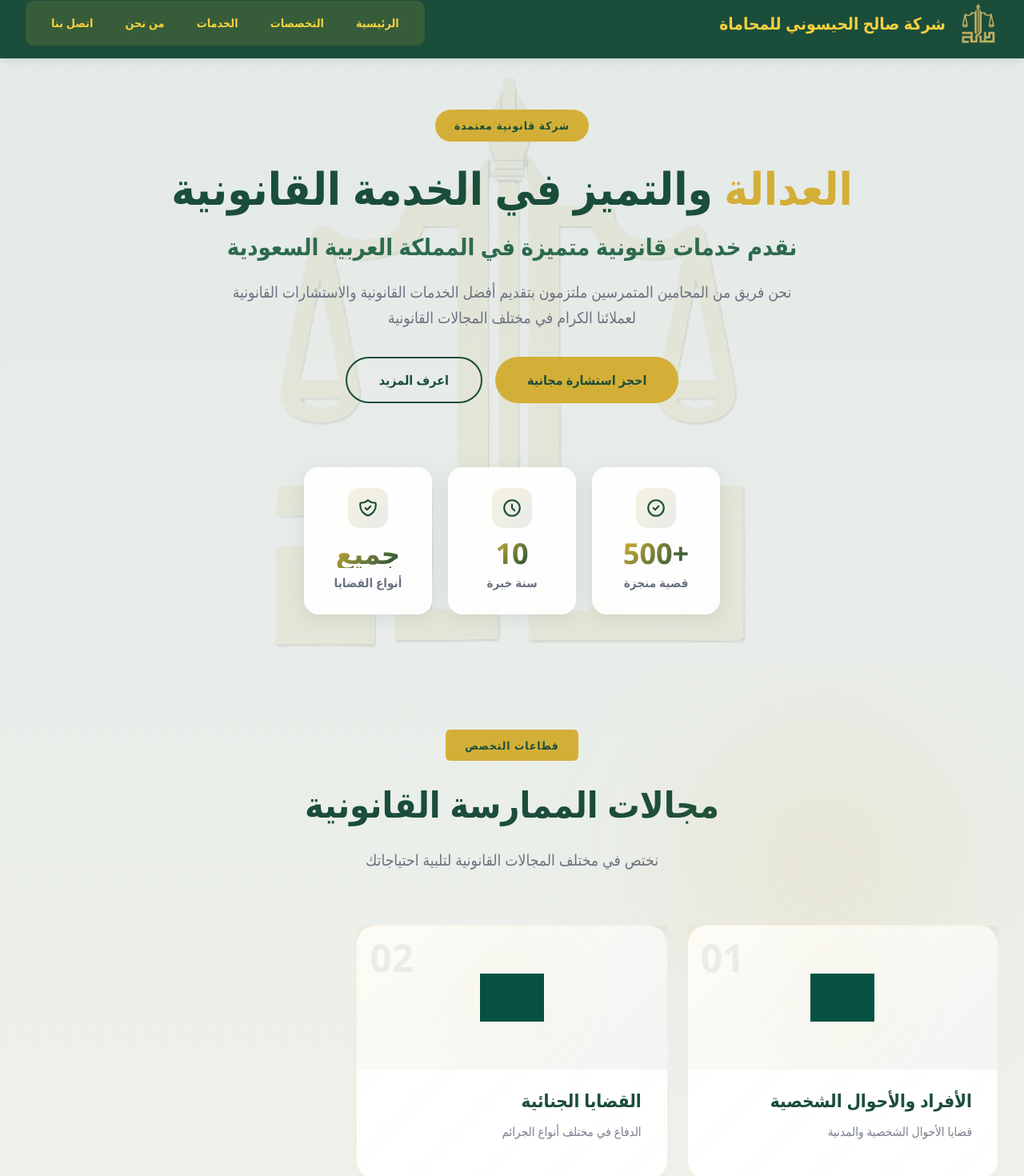
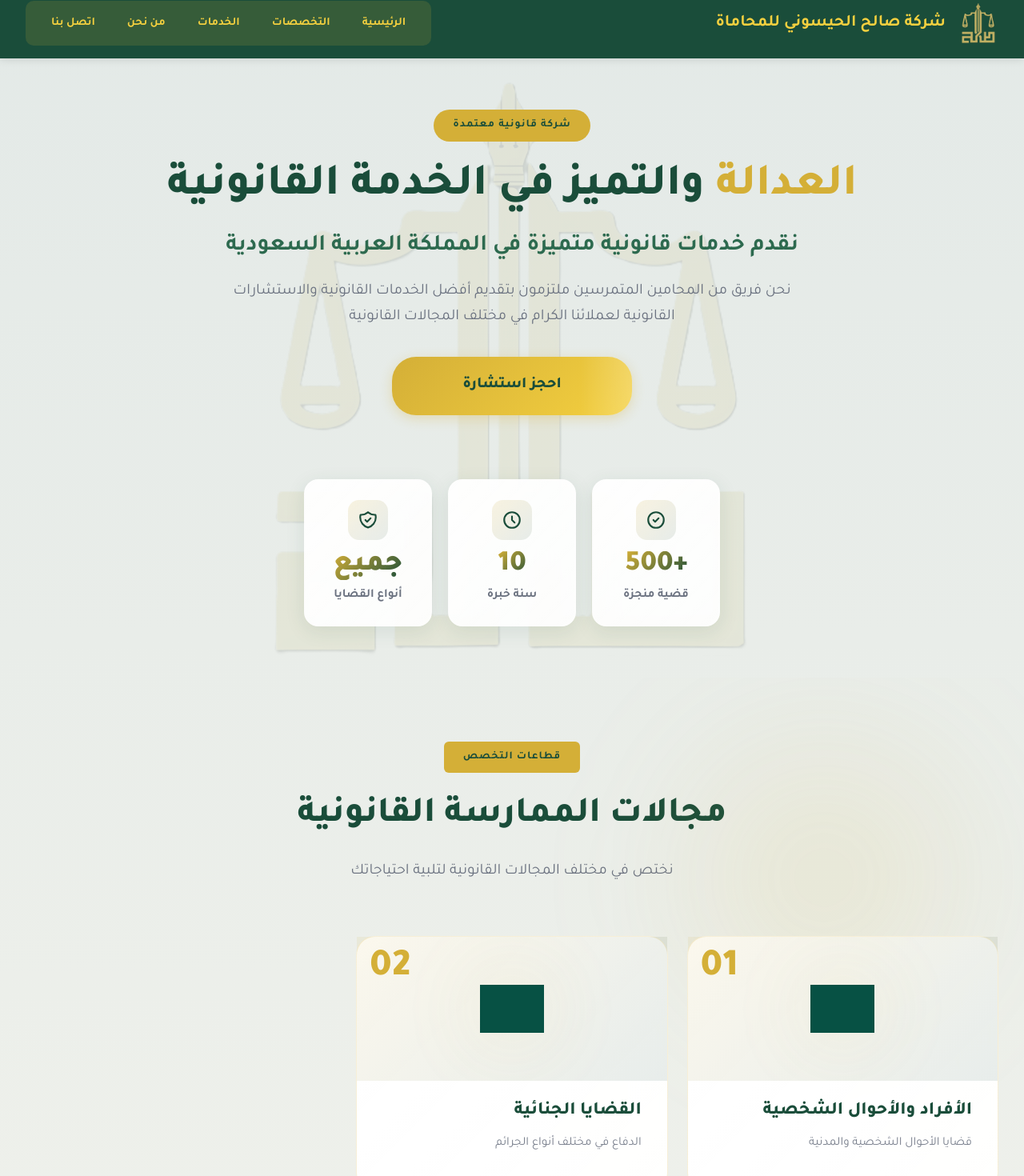
Before and after one commit to mshraky3/alhisonylaw, a React (Vite) app in the folder React/: page / in a window 1280 px wide. Shown: the part 15-1485 px from the top of the page at 80% size. Built offline with nearby package versions, Linux system fonts and the light colour scheme; grey boxes are pictures that could not be loaded.

Commit message:
Add files via upload

```diff
--- a/React/index.html
+++ b/React/index.html
@@ -2,6 +2,12 @@
 <html lang="ar" dir="rtl">
   <head>
     <meta charset="UTF-8" />
+    <link rel="preconnect" href="https://fonts.googleapis.com" />
+    <link rel="preconnect" href="https://fonts.gstatic.com" crossorigin />
+    <link
+      href="https://fonts.googleapis.com/css2?family=Tajawal:wght@300;400;500;700;800;900&display=swap"
+      rel="stylesheet"
+    />
     <link rel="icon" type="image/png" href="/logo_without_bg.png" />
     <link rel="apple-touch-icon" href="/logo_without_bg.png" />
     <meta name="viewport" content="width=device-width, initial-scale=1.0" />
--- a/React/src/App.css
+++ b/React/src/App.css
@@ -28,7 +28,7 @@ html {
 }
 
 body {
-  font-family: 'Cairo', 'Segoe UI', Tahoma, sans-serif;
+  font-family: 'Tajawal', 'Segoe UI', Tahoma, sans-serif;
   color: var(--text-dark);
   line-height: 1.7;
   overflow-x: hidden;
@@ -56,6 +56,18 @@ body {
   top: 0;
   z-index: 1000;
   box-shadow: 0 2px 10px rgba(0, 0, 0, 0.1);
+  animation: fadeInDown 0.6s ease-out;
+}
+
+@keyframes fadeInDown {
+  from {
+    opacity: 0;
+    transform: translateY(-20px);
+  }
+  to {
+    opacity: 1;
+    transform: translateY(0);
+  }
 }
 
 .header-content {
@@ -153,6 +165,18 @@ body {
   z-index: 1;
   max-width: 900px;
   margin: 0 auto;
+  animation: fadeInUp 0.8s ease-out 0.2s both;
+}
+
+@keyframes fadeInUp {
+  from {
+    opacity: 0;
+    transform: translateY(30px);
+  }
+  to {
+    opacity: 1;
+    transform: translateY(0);
+  }
 }
 
 .hero-badge {
@@ -166,6 +190,16 @@ body {
   margin-bottom: 1.5rem;
   text-transform: uppercase;
   letter-spacing: 1px;
+  animation: fadeIn 0.6s ease-out;
+}
+
+@keyframes fadeIn {
+  from {
+    opacity: 0;
+  }
+  to {
+    opacity: 1;
+  }
 }
 
 .hero-title {
@@ -202,8 +236,11 @@ body {
   justify-content: center;
   flex-wrap: wrap;
   margin-bottom: 3rem;
-}
-
+  animation: fadeInUp 0.8s ease-out 0.4s both;
+}
+.hero-buttons a {
+  text-decoration: none !important;
+}
 .cta-button {
   padding: 1rem 2.5rem;
   font-size: 1rem;
@@ -216,26 +253,77 @@ body {
 }
 
 .cta-button.primary {
-  background: var(--gold);
+  background: linear-gradient(135deg, var(--gold) 0%, var(--gold-light) 100%);
   color: var(--green-dark);
+  box-shadow: 0 4px 15px rgba(212, 175, 55, 0.3);
 }
 
 .cta-button.primary:hover {
-  background: var(--gold-light);
-  transform: translateY(-2px);
-  box-shadow: 0 5px 15px rgba(212, 175, 55, 0.4);
-}
-
-.cta-button.secondary {
-  background: transparent;
-  color: var(--green-dark);
-  border: 2px solid var(--green-dark);
-}
-
-.cta-button.secondary:hover {
-  background: var(--green-dark);
-  color: var(--white);
-}
+  background: linear-gradient(135deg, var(--gold-light) 0%, var(--gold) 100%);
+  transform: translateY(-3px);
+  box-shadow: 0 8px 25px rgba(212, 175, 55, 0.5);
+}
+
+.hero-cta {
+  padding: 1.25rem 3rem;
+  font-size: 1.2rem;
+  font-weight: 800;
+  min-width: 300px;
+  box-shadow: 0 6px 20px rgba(212, 175, 55, 0.4);
+  position: relative;
+  overflow: hidden;
+}
+
+.hero-cta > * {
+  position: relative;
+  z-index: 2;
+}
+
+.hero-cta::before {
+  content: '';
+  position: absolute;
+  top: 0;
+  left: -100%;
+  width: 100%;
+  height: 100%;
+  background: linear-gradient(
+    90deg,
+    transparent,
+    rgba(255, 255, 255, 0.5),
+    transparent
+  );
+  animation: shine 3s infinite;
+  z-index: 1;
+  pointer-events: none;
+}
+
+@keyframes shine {
+  0% {
+    left: -100%;
+  }
+  50% {
+    left: 100%;
+  }
+  100% {
+    left: 100%;
+  }
+}
+
+.hero-cta:hover {
+  transform: translateY(-4px) scale(1.02);
+  box-shadow: 0 10px 30px rgba(212, 175, 55, 0.6);
+}
+
+.hero-cta:hover::before {
+  animation: shine 1.5s infinite;
+}
+
+.hero-cta svg {
+  width: 24px;
+  height: 24px;
+  flex-shrink: 0;
+}
+
 
 .hero-stats {
   display: flex;
@@ -259,6 +347,16 @@ body {
   transition: all 0.4s cubic-bezier(0.4, 0, 0.2, 1);
   border: 2px solid transparent;
   flex: 1;
+  animation: fadeInUp 0.6s ease-out;
+  opacity: 0;
+  animation-fill-mode: forwards;
+}
+
+.stat-item:nth-child(1) { animation-delay: 0.1s; }
+.stat-item:nth-child(2) { animation-delay: 0.2s; }
+.stat-item:nth-child(3) { animation-delay: 0.3s; }
+
+.stat-item {
   min-width: 160px;
   max-width: 220px;
   display: flex;
@@ -373,7 +471,6 @@ body {
 /* ============================================
    Sections - Seamless Flow
    ============================================ */
-.services,
 .about,
 .contact {
   padding: 5rem 2rem;
@@ -381,7 +478,9 @@ body {
   margin: 0 auto;
   width: 100%;
   overflow-x: hidden;
-}
+  animation: fadeInUp 0.8s ease-out;
+}
+
 
 .section-header {
   text-align: center;
@@ -415,76 +514,6 @@ body {
   margin: 0 auto;
 }
 
-.services-grid {
-  display: grid;
-  grid-template-columns: repeat(auto-fit, minmax(300px, 1fr));
-  gap: 2rem;
-  margin-top: 3rem;
-}
-
-.service-card {
-  background: rgba(255, 255, 255, 0.95);
-  backdrop-filter: blur(10px);
-  padding: 2.5rem;
-  border-radius: 20px;
-  box-shadow: 0 4px 20px rgba(0, 0, 0, 0.08);
-  transition: all 0.3s;
-  border-top: 3px solid var(--gold);
-}
-
-.service-card:hover {
-  transform: translateY(-8px);
-  box-shadow: 0 12px 40px rgba(0, 0, 0, 0.15);
-}
-
-.service-icon-wrapper {
-  width: 70px;
-  height: 70px;
-  margin: 0 auto 1.5rem;
-  background: rgba(212, 175, 55, 0.1);
-  border-radius: 12px;
-  display: flex;
-  align-items: center;
-  justify-content: center;
-  transition: all 0.3s;
-}
-
-.service-card:hover .service-icon-wrapper {
-  background: var(--gold);
-  transform: scale(1.1);
-}
-
-.service-icon {
-  width: 50px;
-  height: 50px;
-  object-fit: contain;
-  filter: brightness(0) saturate(100%) invert(27%) sepia(15%) saturate(2000%) hue-rotate(120deg) brightness(0.9);
-  transition: all 0.3s;
-}
-
-.service-card:hover .service-icon {
-  filter: brightness(0) saturate(100%) invert(75%) sepia(95%) saturate(2000%) hue-rotate(5deg);
-}
-
-.service-card h3 {
-  font-size: 1.5rem;
-  color: var(--green-dark);
-  margin-bottom: 1rem;
-  font-weight: 700;
-  text-align: center;
-}
-
-.service-card p {
-  color: var(--text-light);
-  line-height: 1.8;
-  text-align: right;
-  font-size: 0.95rem;
-}
-
-.service-card p strong {
-  color: var(--green-dark);
-  font-weight: 600;
-}
 
 /* ============================================
    Modern Specializations Section - Artistic Design
@@ -550,6 +579,51 @@ body {
   display: flex;
   flex-direction: column;
   z-index: 1;
+  opacity: 0;
+  animation: slideInFromRight 0.6s ease-out forwards;
+}
+
+/* Alternate animation directions - odd items from right, even items from left */
+.spec-item:nth-child(odd) {
+  animation: slideInFromRight 0.6s ease-out forwards;
+}
+
+.spec-item:nth-child(even) {
+  animation: slideInFromLeft 0.6s ease-out forwards;
+}
+
+/* Stagger the animation delays */
+.spec-item:nth-child(1) { animation-delay: 0.1s; }
+.spec-item:nth-child(2) { animation-delay: 0.15s; }
+.spec-item:nth-child(3) { animation-delay: 0.2s; }
+.spec-item:nth-child(4) { animation-delay: 0.25s; }
+.spec-item:nth-child(5) { animation-delay: 0.3s; }
+.spec-item:nth-child(6) { animation-delay: 0.35s; }
+.spec-item:nth-child(7) { animation-delay: 0.4s; }
+.spec-item:nth-child(8) { animation-delay: 0.45s; }
+.spec-item:nth-child(9) { animation-delay: 0.5s; }
+.spec-item:nth-child(10) { animation-delay: 0.55s; }
+
+@keyframes slideInFromRight {
+  from {
+    opacity: 0;
+    transform: translateX(50px);
+  }
+  to {
+    opacity: 1;
+    transform: translateX(0);
+  }
+}
+
+@keyframes slideInFromLeft {
+  from {
+    opacity: 0;
+    transform: translateX(-50px);
+  }
+  to {
+    opacity: 1;
+    transform: translateX(0);
+  }
 }
 
 .spec-item::before {
@@ -600,8 +674,9 @@ body {
   display: flex;
   align-items: center;
   justify-content: center;
-  background: linear-gradient(135deg, rgba(212, 175, 55, 0.05) 0%, rgba(26, 77, 58, 0.05) 100%);
+  background: linear-gradient(135deg, rgba(212, 175, 55, 0.09) 0%, rgba(26, 77, 58, 0.1) 100%);
   overflow: hidden;
+
 }
 
 .spec-icon-bg {
@@ -641,7 +716,7 @@ body {
   left: 1rem;
   font-size: 3rem;
   font-weight: 900;
-  color: rgba(26, 77, 58, 0.08);
+  color: var(--gold);
   line-height: 1;
   transition: all 0.4s;
   z-index: 1;
@@ -684,10 +759,10 @@ body {
   max-height: 0;
   overflow: hidden;
   opacity: 0;
-  transition: max-height 0.5s cubic-bezier(0.4, 0, 0.2, 1),
-              opacity 0.4s cubic-bezier(0.4, 0, 0.2, 1) 0.1s,
-              transform 0.4s cubic-bezier(0.4, 0, 0.2, 1) 0.1s,
-              margin-top 0.4s cubic-bezier(0.4, 0, 0.2, 1) 0.1s;
+  transition: max-height 0.5s cubic-bezier(0.4, 0, 0.2, 1) 0.2s,
+              opacity 0.4s cubic-bezier(0.4, 0, 0.2, 1) 0.3s,
+              transform 0.4s cubic-bezier(0.4, 0, 0.2, 1) 0.3s,
+              margin-top 0.4s cubic-bezier(0.4, 0, 0.2, 1) 0.3s;
   transform: translateY(-10px);
   margin-top: 0;
 }
@@ -759,10 +834,33 @@ body {
 
   /* Ensure smooth transitions on mobile */
   .spec-details {
-    transition: max-height 0.6s cubic-bezier(0.4, 0, 0.2, 1),
-                opacity 0.5s cubic-bezier(0.4, 0, 0.2, 1) 0.1s,
-                transform 0.5s cubic-bezier(0.4, 0, 0.2, 1) 0.1s,
-                margin-top 0.5s cubic-bezier(0.4, 0, 0.2, 1) 0.1s;
+    transition: max-height 0.6s cubic-bezier(0.4, 0, 0.2, 1) 0.2s,
+                opacity 0.5s cubic-bezier(0.4, 0, 0.2, 1) 0.3s,
+                transform 0.5s cubic-bezier(0.4, 0, 0.2, 1) 0.3s,
+                margin-top 0.5s cubic-bezier(0.4, 0, 0.2, 1) 0.3s;
+  }
+
+  /* Reduce animation distance on mobile for better UX */
+  @keyframes slideInFromRight {
+    from {
+      opacity: 0;
+      transform: translateX(30px);
+    }
+    to {
+      opacity: 1;
+      transform: translateX(0);
+    }
+  }
+
+  @keyframes slideInFromLeft {
+    from {
+      opacity: 0;
+      transform: translateX(-30px);
+    }
+    to {
+      opacity: 1;
+      transform: translateX(0);
+    }
   }
 }
 
@@ -796,6 +894,7 @@ body {
   width: 100%;
   overflow-x: hidden;
   overflow-y: visible;
+  animation: fadeInUp 0.8s ease-out;
 }
 
 .services-showcase {
@@ -813,7 +912,19 @@ body {
   border: 1px solid rgba(212, 175, 55, 0.15);
   transition: all 0.4s cubic-bezier(0.4, 0, 0.2, 1);
   position: relative;
-}
+  animation: fadeIn 0.6s ease-out;
+  opacity: 0;
+  animation-fill-mode: forwards;
+}
+
+.service-modern:nth-child(1) { animation-delay: 0.1s; }
+.service-modern:nth-child(2) { animation-delay: 0.2s; }
+.service-modern:nth-child(3) { animation-delay: 0.3s; }
+.service-modern:nth-child(4) { animation-delay: 0.4s; }
+.service-modern:nth-child(5) { animation-delay: 0.5s; }
+.service-modern:nth-child(6) { animation-delay: 0.6s; }
+.service-modern:nth-child(7) { animation-delay: 0.7s; }
+.service-modern:nth-child(8) { animation-delay: 0.8s; }
 
 .service-modern::before {
   content: '';
@@ -1047,6 +1158,7 @@ body {
   grid-template-columns: 1.2fr 0.8fr;
   gap: 4rem;
   align-items: center;
+  animation: fadeInUp 0.8s ease-out;
 }
 
 .about-text {
@@ -1105,6 +1217,7 @@ body {
   box-shadow: 0 4px 20px rgba(0, 0, 0, 0.08);
   text-align: center;
   transition: all 0.3s;
+  animation: fadeIn 0.8s ease-out 0.3s both;
 }
 
 .visual-card:hover {
@@ -1151,7 +1264,12 @@ body {
   box-shadow: 0 4px 20px rgba(0, 0, 0, 0.08);
   transition: all 0.3s;
   border-top: 4px solid var(--gold);
-}
+  animation: fadeInUp 0.6s ease-out;
+}
+
+.contact-card:nth-child(1) { animation-delay: 0.1s; }
+.contact-card:nth-child(2) { animation-delay: 0.2s; }
+.contact-card:nth-child(3) { animation-delay: 0.3s; }
 
 .contact-card:hover {
   transform: translateY(-6px);
@@ -1255,6 +1373,7 @@ body {
   background: linear-gradient(135deg, var(--green-dark) 0%, var(--green-medium) 100%);
   color: var(--white);
   padding: 1.5rem 2rem;
+  animation: fadeIn 0.8s ease-out;
 }
 
 .footer-content {
@@ -1292,6 +1411,47 @@ body {
   opacity: 0.8;
   font-size: 0.9rem;
   margin: 0;
+}
+
+/* ============================================
+   Notification Toast
+   ============================================ */
+.notification-toast {
+  position: fixed;
+  bottom: 2rem;
+  right: 2rem;
+  background: linear-gradient(135deg, var(--green-dark) 0%, var(--green-medium) 100%);
+  color: white;
+  padding: 1rem 1.5rem;
+  border-radius: 12px;
+  box-shadow: 0 8px 30px rgba(26, 77, 58, 0.3);
+  display: flex;
+  align-items: center;
+  gap: 0.75rem;
+  z-index: 10000;
+  animation: slideInUp 0.3s ease-out;
+  border: 2px solid var(--gold);
+}
+
+.notification-toast svg {
+  flex-shrink: 0;
+  color: var(--gold-light);
+}
+
+.notification-toast span {
+  font-size: 1rem;
+  font-weight: 600;
+}
+
+@keyframes slideInUp {
+  from {
+    transform: translateY(100px);
+    opacity: 0;
+  }
+  to {
+    transform: translateY(0);
+    opacity: 1;
+  }
 }
 
 /* ============================================
@@ -1374,6 +1534,13 @@ body {
     gap: 0.75rem;
   }
 
+  .hero-cta {
+    width: 100%;
+    min-width: auto;
+    padding: 1rem 2rem;
+    font-size: 1.1rem;
+  }
+
   .cta-button {
     width: 100%;
     padding: 0.875rem 2rem;
@@ -1438,7 +1605,6 @@ body {
   }
 
   /* All Sections Padding Mobile */
-  .services,
   .about,
   .contact,
   .specializations-modern,
--- a/React/src/App.jsx
+++ b/React/src/App.jsx
@@ -1,7 +1,38 @@
 import './App.css'
-import { useEffect } from 'react'
+import { useEffect, useState } from 'react'
 
 function App() {
+  const [notification, setNotification] = useState({ show: false, message: '' })
+
+  const showNotification = (message) => {
+    setNotification({ show: true, message })
+    setTimeout(() => {
+      setNotification({ show: false, message: '' })
+    }, 2000)
+  }
+
+  const copyToClipboard = async (text, message) => {
+    try {
+      await navigator.clipboard.writeText(text)
+      showNotification(message)
+    } catch (err) {
+      // Fallback for older browsers
+      const textArea = document.createElement('textarea')
+      textArea.value = text
+      textArea.style.position = 'fixed'
+      textArea.style.opacity = '0'
+      document.body.appendChild(textArea)
+      textArea.select()
+      try {
+        document.execCommand('copy')
+        showNotification(message)
+      } catch (err) {
+        console.error('Failed to copy:', err)
+      }
+      document.body.removeChild(textArea)
+    }
+  }
+
   useEffect(() => {
     try {
       // Check if mobile device (shared for both sections)
@@ -11,6 +42,7 @@ function App() {
       const handleServiceClick = (e) => {
         const item = e.currentTarget
         if (!item) return
+        // Don't toggle if clicking on links or buttons
         if (e.target.closest('a') || e.target.closest('button')) return
 
         const isActive = item.classList.contains('active')
@@ -19,7 +51,13 @@ function App() {
         if (isActive) {
           item.classList.remove('active')
         } else {
-          allItems.forEach(other => other.classList.remove('active'))
+          // Close all other items first
+          allItems.forEach(other => {
+            if (other !== item) {
+              other.classList.remove('active')
+            }
+          })
+          // Then open the clicked item
           item.classList.add('active')
         }
       }
@@ -218,8 +256,15 @@ function App() {
               والاستشارات القانونية لعملائنا الكرام في مختلف المجالات القانونية
             </p>
             <div className="hero-buttons">
-              <button className="cta-button primary">احجز استشارة مجانية</button>
-              <button className="cta-button secondary">اعرف المزيد</button>
+              <a
+                href="https://wa.me/966558508881?text=السلام%20عليكم،%20أرغب%20في%20حجز%20استشارة%20قانونية%20"
+                target="_blank"
+                rel="noopener noreferrer"
+                className="cta-button primary hero-cta"
+              >
+
+                احجز استشارة
+              </a>
             </div>
           </div>
           <div className="hero-stats">
@@ -367,7 +412,7 @@ function App() {
             <div className="spec-item spec-large" data-category="medical">
               <div className="spec-visual">
                 <div className="spec-icon-bg"></div>
-                <img src="https://img.icons8.com/ios-filled/100/1a4d3a/hospital.png" alt="القانون الطبي والمسؤولية الطبية" className="spec-icon" />
+                <img src="https://img.icons8.com/?size=100&id=4011&format=png&color=000000" alt="القانون الطبي والمسؤولية الطبية" className="spec-icon" />
                 <div className="spec-number">07</div>
               </div>
               <div className="spec-content">
@@ -568,6 +613,12 @@ function App() {
                   <div className="service-modern-item"><strong>الوكالات:</strong> إصدار وفسخ الوكالات للأفراد والشركات</div>
                   <div className="service-modern-item"><strong>الإقرارات:</strong> توثيق الإقرارات بالديون المالية وسدادها</div>
                   <div className="service-modern-item"><strong>الأحوال الشخصية:</strong> توثيق عقود الزواج والطلاق والخلع والرجعة (للمرخصين)</div>
+                  <a href="https://wa.me/966558508881?text=السلام%20عليكم،%20أرغب%20في%20الاستفسار%20عن%20خدمة%20التوثيق" target="_blank" rel="noopener noreferrer" className="service-whatsapp-button">
+                    <svg width="20" height="20" viewBox="0 0 24 24" fill="currentColor">
+                      <path d="M17.472 14.382c-.297-.149-1.758-.867-2.03-.967-.273-.099-.471-.148-.67.15-.197.297-.767.966-.94 1.164-.173.199-.347.223-.644.075-.297-.15-1.255-.463-2.39-1.475-.883-.788-1.48-1.761-1.653-2.059-.173-.297-.018-.458.13-.606.134-.133.298-.347.446-.52.149-.174.198-.298.298-.497.099-.198.05-.371-.025-.52-.075-.149-.669-1.612-.916-2.207-.242-.579-.487-.5-.669-.51-.173-.008-.371-.01-.57-.01-.198 0-.52.074-.792.372-.272.297-1.04 1.016-1.04 2.479 0 1.462 1.065 2.875 1.213 3.074.149.198 2.096 3.2 5.077 4.487.709.306 1.262.489 1.694.625.712.227 1.36.195 1.871.118.571-.085 1.758-.719 2.006-1.413.248-.694.248-1.289.173-1.413-.074-.124-.272-.198-.57-.347m-5.421 7.403h-.004a9.87 9.87 0 01-5.031-1.378l-.361-.214-3.741.982.998-3.648-.235-.374a9.86 9.86 0 01-1.51-5.26c.001-5.45 4.436-9.884 9.888-9.884 2.64 0 5.122 1.03 6.988 2.898a9.825 9.825 0 012.893 6.994c-.003 5.45-4.437 9.884-9.885 9.884m8.413-18.297A11.815 11.815 0 0012.05 0C5.495 0 .16 5.335.157 11.892c0 2.096.547 4.142 1.588 5.945L.057 24l6.305-1.654a11.882 11.882 0 005.683 1.448h.005c6.554 0 11.89-5.335 11.893-11.893a11.821 11.821 0 00-3.48-8.413Z"/>
+                    </svg>
+                    اسألنا عن هذا
+                  </a>
                 </div>
               </div>
             </div>
@@ -645,21 +696,21 @@ function App() {
         <div className="section-header">
             <span className="section-badge">اتصل بنا</span>
             <h2 className="section-title">نحن هنا لمساعدتك</h2>
-            <p className="section-description">تواصل معنا اليوم واحصل على استشارة قانونية مجانية</p>
+            <p className="section-description">تواصل معنا اليوم واحصل على استشارة قانونية  </p>
           </div>
 
           <div className="contact-container">
             {/* Contact Info Cards */}
             <div className="contact-info-section">
-              <div className="contact-card">
+              <div className="contact-card" onClick={() => copyToClipboard('0558508881', 'تم نسخ رقم الهاتف')} style={{ cursor: 'pointer' }}>
                 <div className="contact-icon-wrapper">
                   <img src="https://img.icons8.com/ios-filled/100/1a4d3a/phone.png" alt="الهاتف" className="contact-icon" />
                 </div>
                 <h3>الهاتف</h3>
-                <p>+966 55 850 8881</p>
+                <p><span dir="ltr">055 8508 881</span></p>
               </div>
 
-              <div className="contact-card">
+              <div className="contact-card" onClick={() => copyToClipboard('info@alhisonylaw.com', 'تم نسخ البريد الإلكتروني')} style={{ cursor: 'pointer' }}>
                 <div className="contact-icon-wrapper">
                   <img src="https://img.icons8.com/ios-filled/100/1a4d3a/email.png" alt="البريد الإلكتروني" className="contact-icon" />
                 </div>
@@ -672,7 +723,7 @@ function App() {
                   <img src="https://img.icons8.com/ios-filled/100/1a4d3a/marker.png" alt="الموقع" className="contact-icon" />
                 </div>
                 <h3>الموقع</h3>
-                <p>الرياض، المملكة العربية السعودية</p>
+                <p>الرياض | القصيم  المملكة العربية السعودية</p>
               </div>
             </div>
 
@@ -723,12 +774,22 @@ function App() {
         <div className="footer-content">
             <h3 className="footer-title">شركة صالح الحيسوني للمحاماة</h3>
             <div className="footer-info">
-              <p className="footer-phone">الهاتف: +966 55 850 8881</p>
-              <p className="footer-email">البريد الإلكتروني: info@alhisonylaw.com</p>
+              <p className="footer-phone">الهاتف: <span dir="ltr">055 8508 881</span></p>
+              <p className="footer-email">البريد الإلكتروني: <span dir="ltr">info@alhisonylaw.com</span></p>
               <p className="footer-copyright">&copy; {new Date().getFullYear()} جميع الحقوق محفوظة</p>
             </div>
           </div>
       </footer>
+
+      {/* Notification Toast */}
+      {notification.show && (
+        <div className="notification-toast">
+          <svg width="20" height="20" viewBox="0 0 24 24" fill="none" stroke="currentColor" strokeWidth="2">
+            <path d="M20 6L9 17l-5-5"/>
+          </svg>
+          <span>{notification.message}</span>
+        </div>
+      )}
     </div>
   )
 }
```
